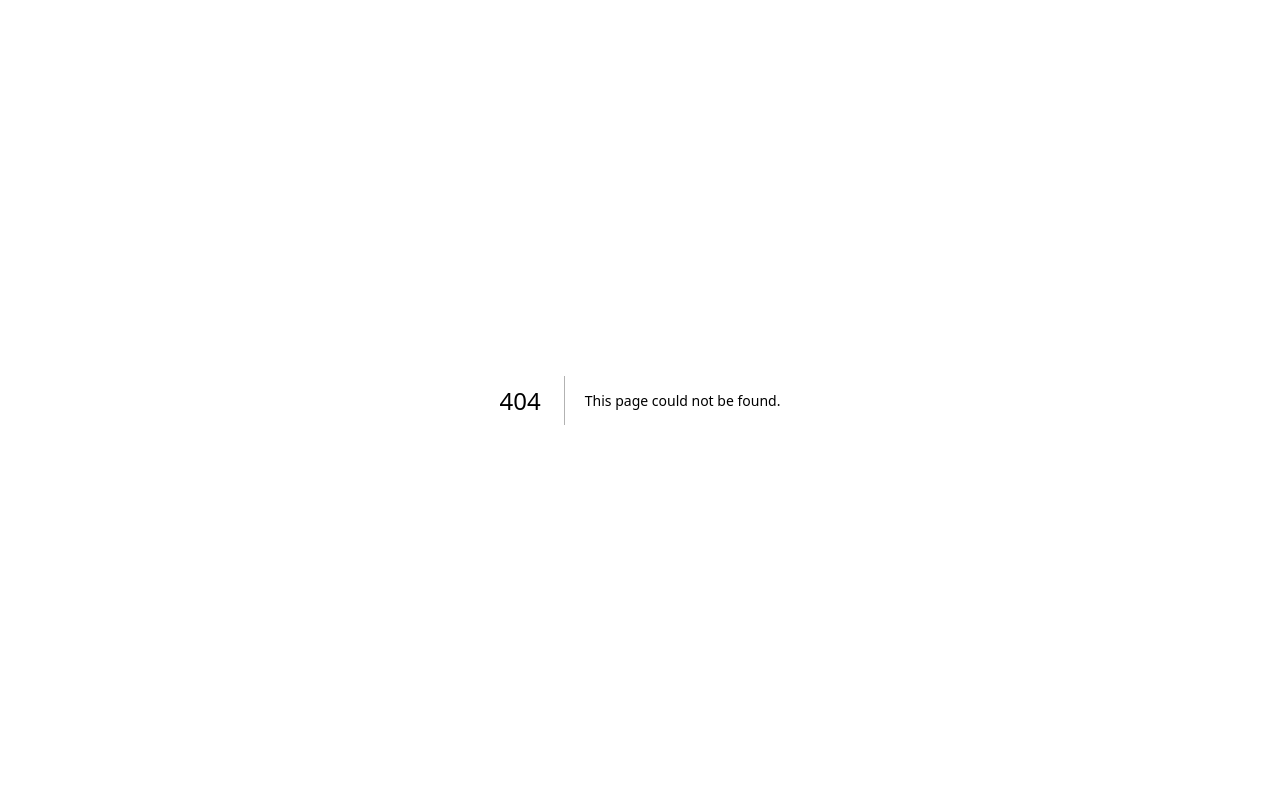
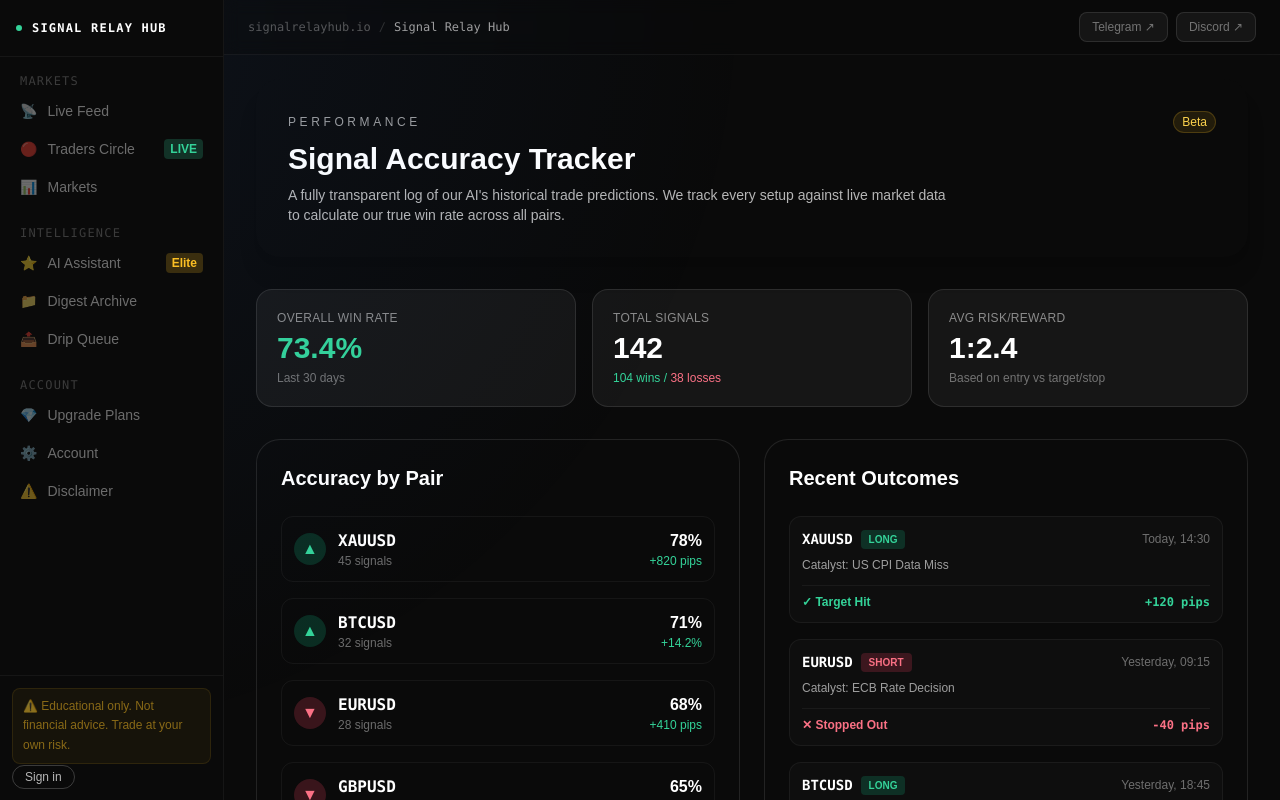
Before and after one commit to SignalRelayFinance/Signal-Relay-Hub, a Next.js app: page /accuracy in a window 1280 px wide. Before the commit this address had no page. Shown: the top 800 px of the page. Built offline with nearby package versions, Linux system fonts and the light colour scheme; no server answers.

Commit message:
signal accuracy page

```diff
--- /dev/null
+++ b/src/app/(app)/accuracy/page.tsx
@@ -0,0 +1,116 @@
+'use client';
+
+import React from 'react';
+
+const PERFORMANCE_STATS = {
+  winRate: '73.4%',
+  totalSignals: 142,
+  profitableTrades: 104,
+  stoppedOut: 38,
+  avgRiskReward: '1:2.4',
+  pipsCaptured: '+1,840',
+};
+
+const PAIR_BREAKDOWN = [
+  { pair: 'XAUUSD', winRate: '78%', signals: 45, profit: '+820 pips', trend: 'up' },
+  { pair: 'BTCUSD', winRate: '71%', signals: 32, profit: '+14.2%', trend: 'up' },
+  { pair: 'EURUSD', winRate: '68%', signals: 28, profit: '+410 pips', trend: 'down' },
+  { pair: 'GBPUSD', winRate: '65%', signals: 20, profit: '+290 pips', trend: 'down' },
+  { pair: 'USOIL', winRate: '82%', signals: 17, profit: '+8.4%', trend: 'up' },
+];
+
+const RECENT_TRADES = [
+  { pair: 'XAUUSD', direction: 'LONG', date: 'Today, 14:30', outcome: 'Win', profit: '+120 pips', catalyst: 'US CPI Data Miss' },
+  { pair: 'EURUSD', direction: 'SHORT', date: 'Yesterday, 09:15', outcome: 'Loss', profit: '-40 pips', catalyst: 'ECB Rate Decision' },
+  { pair: 'BTCUSD', direction: 'LONG', date: 'Yesterday, 18:45', outcome: 'Win', profit: '+2.1%', catalyst: 'Coinbase SEC 8-K' },
+  { pair: 'US30', direction: 'SHORT', date: 'Mon, 15:30', outcome: 'Win', profit: '+180 pips', catalyst: 'FOMC Minutes' },
+  { pair: 'GBPUSD', direction: 'LONG', date: 'Mon, 08:00', outcome: 'Loss', profit: '-35 pips', catalyst: 'UK Retail Sales' },
+];
+
+export default function AccuracyTrackerPage() {
+  return (
+    <div className="space-y-8">
+      <section className="rounded-3xl bg-neutral-950 p-6 lg:p-8 text-white shadow-xl">
+        <div className="flex items-center justify-between mb-2">
+          <p className="text-xs uppercase tracking-[0.3em] text-white/60">Performance</p>
+          <span className="rounded-full bg-amber-400/10 border border-amber-400/20 px-2 py-0.5 text-xs text-amber-300">Beta</span>
+        </div>
+        <h1 className="text-2xl lg:text-3xl font-semibold leading-tight">Signal Accuracy Tracker</h1>
+        <p className="mt-2 text-sm text-white/70 max-w-2xl">
+          A fully transparent log of our AI's historical trade predictions. We track every setup against live market data to calculate our true win rate across all pairs.
+        </p>
+      </section>
+
+      <section className="grid grid-cols-2 md:grid-cols-3 gap-4">
+        <div className="rounded-2xl border border-white/10 bg-white/5 p-5">
+          <div className="text-xs uppercase tracking-wide text-white/50 mb-1">Overall Win Rate</div>
+          <div className="text-3xl font-bold text-emerald-400">{PERFORMANCE_STATS.winRate}</div>
+          <div className="text-xs text-white/40 mt-1">Last 30 days</div>
+        </div>
+        <div className="rounded-2xl border border-white/10 bg-white/5 p-5">
+          <div className="text-xs uppercase tracking-wide text-white/50 mb-1">Total Signals</div>
+          <div className="text-3xl font-bold text-white">{PERFORMANCE_STATS.totalSignals}</div>
+          <div className="text-xs text-emerald-400 mt-1">{PERFORMANCE_STATS.profitableTrades} wins / <span className="text-rose-400">{PERFORMANCE_STATS.stoppedOut} losses</span></div>
+        </div>
+        <div className="rounded-2xl border border-white/10 bg-white/5 p-5 hidden md:block">
+          <div className="text-xs uppercase tracking-wide text-white/50 mb-1">Avg Risk/Reward</div>
+          <div className="text-3xl font-bold text-white">{PERFORMANCE_STATS.avgRiskReward}</div>
+          <div className="text-xs text-white/40 mt-1">Based on entry vs target/stop</div>
+        </div>
+      </section>
+
+      <div className="grid lg:grid-cols-2 gap-6">
+        <section className="rounded-3xl border border-white/10 bg-neutral-950 p-6">
+          <h2 className="text-xl font-semibold text-white mb-6">Accuracy by Pair</h2>
+          <div className="space-y-4">
+            {PAIR_BREAKDOWN.map((pair) => (
+              <div key={pair.pair} className="flex items-center justify-between p-3 rounded-xl hover:bg-white/5 transition-colors border border-white/5">
+                <div className="flex items-center gap-3">
+                  <div className={`flex items-center justify-center h-8 w-8 rounded-full ${pair.trend === 'up' ? 'bg-emerald-500/20 text-emerald-400' : 'bg-rose-500/20 text-rose-400'}`}>
+                    {pair.trend === 'up' ? '▲' : '▼'}
+                  </div>
+                  <div>
+                    <div className="font-mono font-bold text-white">{pair.pair}</div>
+                    <div className="text-xs text-white/40">{pair.signals} signals</div>
+                  </div>
+                </div>
+                <div className="text-right">
+                  <div className="font-bold text-white">{pair.winRate}</div>
+                  <div className="text-xs text-emerald-400">{pair.profit}</div>
+                </div>
+              </div>
+            ))}
+          </div>
+        </section>
+
+        <section className="rounded-3xl border border-white/10 bg-neutral-950 p-6">
+          <h2 className="text-xl font-semibold text-white mb-6">Recent Outcomes</h2>
+          <div className="space-y-4">
+            {RECENT_TRADES.map((trade, i) => (
+              <div key={i} className="flex flex-col gap-2 p-3 rounded-xl border border-white/5 bg-white/[0.02]">
+                <div className="flex items-center justify-between">
+                  <div className="flex items-center gap-2">
+                    <span className="font-mono font-bold text-sm text-white">{trade.pair}</span>
+                    <span className={`rounded px-2 py-0.5 text-[10px] font-bold ${trade.direction === 'LONG' ? 'bg-emerald-500/20 text-emerald-400' : 'bg-rose-500/20 text-rose-400'}`}>
+                      {trade.direction}
+                    </span>
+                  </div>
+                  <span className="text-xs text-white/40">{trade.date}</span>
+                </div>
+                <div className="text-xs text-white/60 truncate">Catalyst: {trade.catalyst}</div>
+                <div className="flex items-center justify-between mt-1 pt-2 border-t border-white/5">
+                  <span className={`text-xs font-semibold ${trade.outcome === 'Win' ? 'text-emerald-400' : 'text-rose-400'}`}>
+                    {trade.outcome === 'Win' ? '✓ Target Hit' : '✕ Stopped Out'}
+                  </span>
+                  <span className={`text-xs font-mono font-bold ${trade.outcome === 'Win' ? 'text-emerald-400' : 'text-rose-400'}`}>
+                    {trade.profit}
+                  </span>
+                </div>
+              </div>
+            ))}
+          </div>
+        </section>
+      </div>
+    </div>
+  );
+}
```
